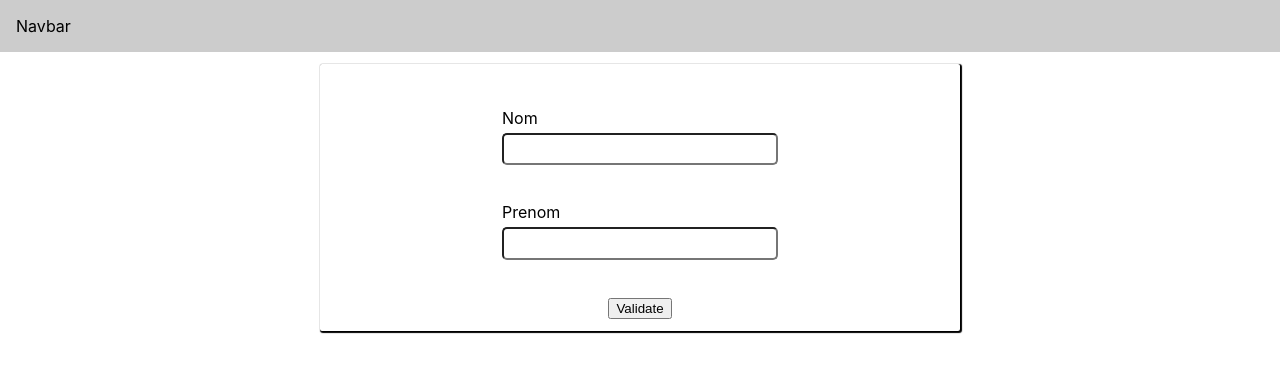
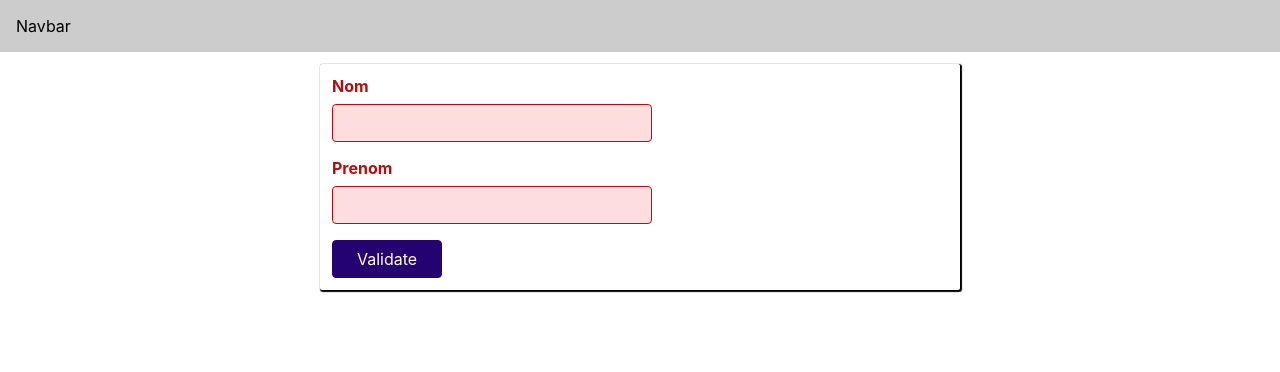
Before and after one commit to dakie62/react-custom-hook-validation-form, a React (Create React App) app: page / in a window 1280 px wide. Shown: the top 372 px of the page. Built offline with nearby package versions, Linux system fonts and the light colour scheme.

Commit message:
add invalid css classes

```diff
--- a/src/components/Form.js
+++ b/src/components/Form.js
@@ -10,8 +10,6 @@ const Form = () => {
   // deriving state
   const isErrorName = validateInput(nameInputState);
   const isErrorFirstName = validateInput(firstNameInputState);
-  console.log(isErrorName);
-  console.log(isErrorFirstName);
 
   const onSubmitForm = (event) => {
     event.preventDefault();
@@ -32,17 +30,33 @@ const Form = () => {
 
   return (
     <form className={styles["form-group"]} onSubmit={onSubmitForm}>
-      <div className={styles["form-control"]}>
+      <div
+        className={
+          isErrorName
+            ? `${styles["form-control"]} ${styles["invalid"]}`
+            : styles["form-control"]
+        }
+      >
         <label htmlFor="Nom">Nom</label>
-        <input id="Nom" onChange={onChangeNameInputHandler}></input>
+        <input id="Nom" type="text" onChange={onChangeNameInputHandler}></input>
       </div>
 
-      <div className={styles["form-control"]}>
+      <div
+        className={
+          isErrorFirstName
+            ? `${styles["form-control"]} ${styles["invalid"]}`
+            : styles["form-control"]
+        }
+      >
         <label htmlFor="Prenom">Prenom</label>
-        <input id="Prenom" onChange={onChangeFirstNameInputHandler}></input>
+        <input
+          id="Prenom"
+          type="text"
+          onChange={onChangeFirstNameInputHandler}
+        ></input>
       </div>
 
-      <div className={styles["form-action"]}>
+      <div type="submit" className={styles["form-action"]}>
         <button>Validate</button>
       </div>
     </form>
--- a/src/components/Form.module.css
+++ b/src/components/Form.module.css
@@ -1,18 +1,110 @@
-.form-group {
-  width: 50%;
-  margin: auto;
+@import url("https://fonts.googleapis.com/css2?family=Noto+Sans+JP:wght@400;700&display=swap");
+
+* {
+  box-sizing: border-box;
+}
+
+html {
+  font-family: "Noto Sans JP", sans-serif;
+}
+
+.app {
+  width: 90%;
+  max-width: 43rem;
+  padding: 1rem;
+  border-radius: 12px;
+  background-color: white;
+  margin: 3rem auto;
 }
 
 .form-control {
-  display: flex;
-  flex-direction: column;
-  margin: 2em 1em;
+  margin-bottom: 1rem;
 }
 
-.form-control > * {
-  margin-bottom: 5px;
+.form-control input,
+.form-control label {
+  display: block;
 }
 
-.form-action {
-  text-align: center;
+.form-control label {
+  font-weight: bold;
+  margin-bottom: 0.5rem;
 }
+
+.form-control input,
+.form-control select {
+  font: inherit;
+  padding: 0.5rem;
+  border-radius: 4px;
+  border: 1px solid #ccc;
+  width: 20rem;
+  max-width: 100%;
+}
+
+.form-control input:focus {
+  outline: none;
+  border-color: #240370;
+  background-color: #e0d4fd;
+}
+
+.control-group {
+  display: flex;
+  column-gap: 1rem;
+  flex-wrap: wrap;
+}
+
+.control-group .form-control {
+  min-width: 15rem;
+  flex: 1;
+}
+
+button {
+  font: inherit;
+  background-color: #240370;
+  color: white;
+  border: 1px solid #240370;
+  padding: 0.5rem 1.5rem;
+  border-radius: 4px;
+  cursor: pointer;
+}
+
+button:hover,
+button:active {
+  background-color: #33059e;
+  border-color: #33059e;
+}
+
+button:disabled,
+button:disabled:hover,
+button:disabled:active {
+  background-color: #ccc;
+  color: #292929;
+  border-color: #ccc;
+  cursor: not-allowed;
+}
+
+.form-actions {
+  text-align: right;
+}
+
+.form-actions button {
+  margin-left: 1rem;
+}
+
+.invalid input {
+  border: 1px solid #b40e0e;
+  background-color: #fddddd;
+}
+
+.invalid label {
+  color: #b40e0e;
+}
+
+.invalid input:focus {
+  border-color: #ff8800;
+  background-color: #fbe8d2;
+}
+
+.error-text {
+  color: #b40e0e;
+}
--- a/src/index.css
+++ b/src/index.css
@@ -15,9 +15,3 @@ code {
 * {
   box-sizing: border-box;
 }
-
-input {
-  border-radius: 5px;
-  border-style: 1px solid rgb(189, 46, 46);
-  padding: 0.5em;
-}
```
Also changed, not shown: src/App.css (line endings or trailing spaces).
